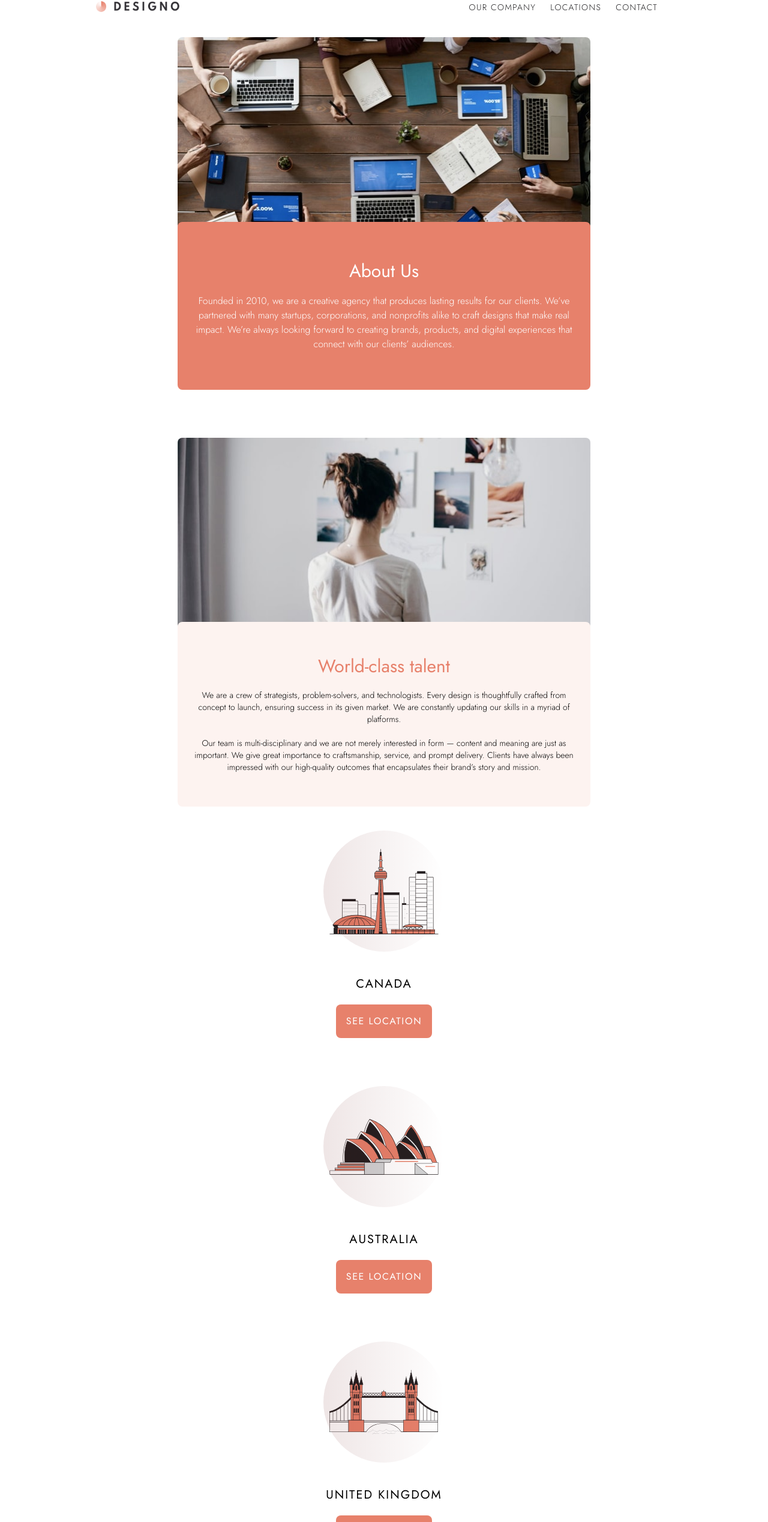
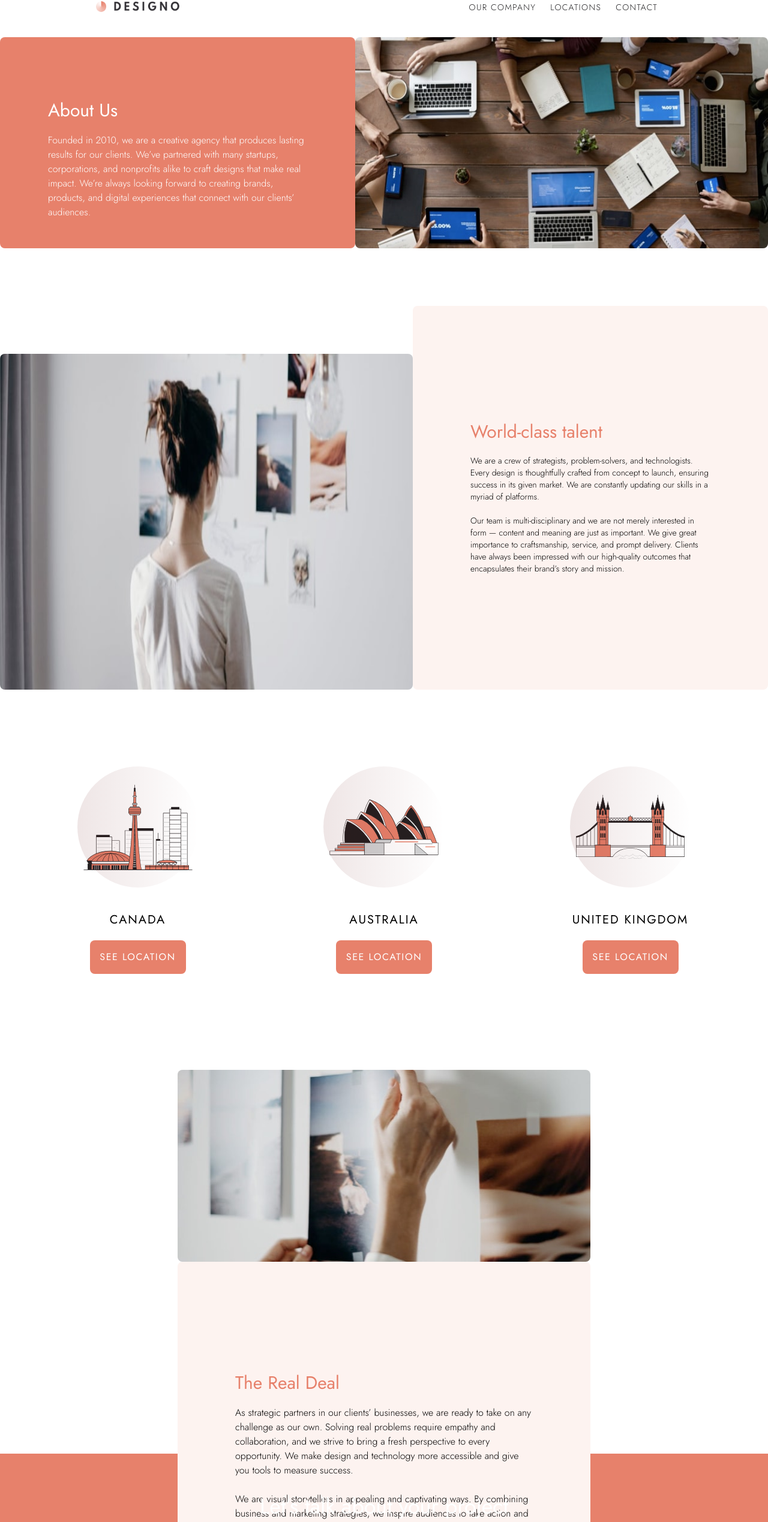
Before and after one commit to MarcioLopes451/designo, a Next.js app: page /about in a window 1280 px wide. Shown: the part 38-2576 px from the top of the page at 60% size. Built offline with nearby package versions, Linux system fonts and the light colour scheme.

Commit message:
add:desktop

```diff
--- a/app/about/page.tsx
+++ b/app/about/page.tsx
@@ -2,14 +2,17 @@
 import React, { useEffect, useState } from 'react';
 import MobileAbout from '../../assets/about/mobile/image-about-hero.jpg';
 import TabletAbout from '../../assets/about/tablet/image-about-hero.jpg';
+import DesktopAbout from '../../assets/about/desktop/image-about-hero.jpg';
 import Talent from '../../assets/about/mobile/image-world-class-talent.jpg';
 import TabletTalent from '../../assets/about/tablet/image-world-class-talent.jpg';
+import DesktopTalent from '../../assets/about/desktop/image-world-class-talent.jpg';
 import Canada from '../../assets/shared/desktop/illustration-canada.svg';
 import Australia from '../../assets/shared/desktop/illustration-australia.svg';
 import UK from '../../assets/shared/desktop/illustration-united-kingdom.svg';
 import SmallCircle from '../../assets/shared/desktop/bg-pattern-small-circle.svg';
 import Real from '../../assets/about/mobile/image-real-deal.jpg';
 import TabletReal from '../../assets/about/tablet/image-real-deal.jpg';
+import DesktopReal from '../../assets/about/desktop/image-real-deal.jpg';
 import { Talk, Footer,TabletFooter } from '../page';
 import Image from 'next/image';
 
@@ -18,7 +21,7 @@ export default function About() {
 
     const [width, setWidth] = useState(window.innerWidth);
     const breakPoint = 768;
-    const med = 1024;
+    const med = 1440;
 
 
     useEffect(() => {
@@ -30,13 +33,16 @@ export default function About() {
     }, []);
   return (
     <div className='mt-10'>
-        <div className='flex justify-center items-center flex-col flex-wrap'>
+        <div className='flex justify-center items-center flex-col flex-wrap xl:gap-24'>
+            <div className=' xl:flex xl:flex-row-reverse xl:h-[22rem]'>
             {width < breakPoint ? <Image src={MobileAbout} alt='hero'/>
-            : <Image src={TabletAbout} alt='tablet' className='w-[43rem] rounded-lg'/>}
-            <div className='bg-peach w-full md:w-[43rem] -mt-3 rounded-lg'>
-                <div className='flex justify-center items-center flex-col text-center my-16 text-white'>
+            :width >= breakPoint && width < med ? <Image src={TabletAbout} alt='tablet' className='w-[43rem] rounded-lg'/>
+            : <Image src={DesktopAbout} alt='hero' className='w-[27rem] rounded-lg'/> }
+            <div className='bg-peach w-full md:w-[43rem] md:rounded-lg xl:mt-0 xl:w-[41rem]'>
+                <div className='flex justify-center items-center flex-col text-center text-white py-10
+                xl:text-left xl:mt-16 xl:items-start xl:px-20'>
                     <h2 className='text-3xl'>About Us</h2>
-                    <p className='mt-5 font-light px-6'>
+                    <p className='mt-5 font-light px-6 xl:px-0'>
                     Founded in 2010, we are a creative agency that produces lasting results
                     for our clients. We’ve partnered with many startups, corporations, and
                     nonprofits alike to craft designs that make real impact. We’re always
@@ -45,12 +51,16 @@ export default function About() {
                     </p>
                 </div>
             </div>
+            </div>
+            <div className='xl:flex flex-row h-[40rem]'>
             {width < breakPoint ? <Image src={Talent} alt='talent'/> :
-            <Image src={TabletTalent} alt='tablet' className='mt-20 rounded-lg w-[43rem]'/>}
-            <div className='bg-seashell md:w-[43rem] -mt-3 rounded-lg'>
-                <div className='flex justify-center items-center flex-col my-14'>
+            width >= breakPoint && width < med ? <Image src={TabletTalent} alt='tablet' className='mt-20 rounded-lg w-[43rem]'/>
+            :<Image src={DesktopTalent} alt='talent' className='w-[28rem] rounded-lg'/>}
+            <div className='bg-seashell md:w-[43rem] rounded-lg
+            xl:mt-0 xl:w-[41rem] xl:flex xl:items-center xl:justify-center'>
+                <div className='flex justify-center items-center flex-col py-14 xl:items-start xl:px-24'>
                     <h2 className='text-peach text-3xl'>World-class talent</h2>
-                    <p className='font-light text-sm text-center px-5 mt-5'>
+                    <p className='font-light text-sm text-center px-5 mt-5 xl:text-left xl:px-0'>
                     We are a crew of strategists, problem-solvers, and technologists. Every design
                     is thoughtfully crafted from concept to launch, ensuring success in its given market.
                     We are constantly updating our skills in a myriad of platforms.
@@ -63,16 +73,20 @@ export default function About() {
                     </p>
                 </div>
             </div>
+            </div>
+
         </div>
         <Locate />
-        <div className='mt-10'>
-            <div className='flex justify-center items-center flex-col flex-wrap'>
+        <div className='mt-20'>
+            <div className='flex justify-center items-center flex-col flex-wrap xl:flex xl:flex-row-reverse xl:h-[40rem]'>
                {width < breakPoint ? <Image src={Real} alt='real'/> :
-               <Image src={TabletReal} alt='tablet' className='mt-20 rounded-lg w-[43rem]'/>}
-                <div className='bg-seashell md:w-[43rem] -mt-3 rounded-lg'>
-                    <div className='flex justify-center items-center flex-col flex-wrap text-center my-16'>
+               width >= breakPoint && width < med ? <Image src={TabletReal} alt='tablet' className='mt-20 rounded-lg w-[43rem]'/>
+               :<Image src={DesktopReal} alt='real'/>}
+                <div className='bg-seashell md:w-[43rem] -mt-3 rounded-lg xl:h-[40rem] xl:mt-0 xl:flex justify-center items-center'>
+                    <div className='flex justify-center items-center flex-col flex-wrap text-center my-16
+                    xl:items-start xl:px-24 xl:text-left'>
                         <h2 className='text-3xl text-peach'>The Real Deal</h2>
-                        <p className='mt-5 font-light px-6'>
+                        <p className='mt-5 font-light px-6 xl:px-0'>
                         As strategic partners in our clients’ businesses, we are ready to take on any challenge as our own.
                         Solving real problems require empathy and collaboration, and we strive to bring a fresh perspective
                         to every opportunity. We make design and technology more accessible and give you tools to measure success.
@@ -93,8 +107,8 @@ export default function About() {
 
 export function Locate(){
     return (
-        <div className='mt-10'>
-            <div className='flex flex-col justify-center items-center gap-20'>
+        <div className='mt-32'>
+            <div className='flex flex-col justify-center items-center gap-20 xl:flex-row xl:justify-evenly'>
                 <div className='relative text-center'>
                     <Image src={Canada} alt='canada'/>
                     <Image src={SmallCircle} alt='circles' className='absolute top-0'/>
```
